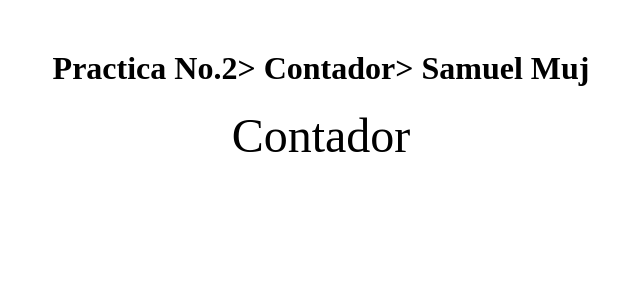
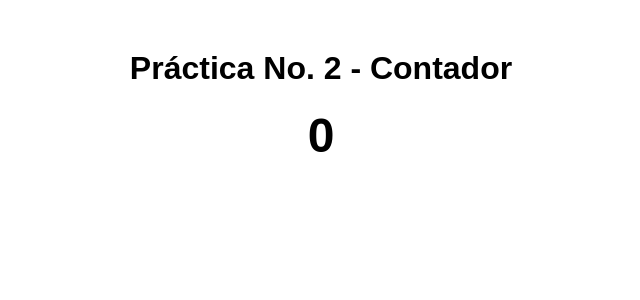
Before and after one commit to smujr-code/practica2-angular, an Angular app: page / in a window 1280 px wide. Shown: the top 300 px of the page, without its empty margins (319-959 px from the left). Built offline with nearby package versions, Linux system fonts and the light colour scheme.

Commit message:
mostrar contador en la interfaz

```diff
--- a/src/app/app.html
+++ b/src/app/app.html
@@ -1,5 +1,6 @@
-<div style="text-align: center; margin-top: 50px;">
-
-  <h1>Practica No.2> Contador> Samuel Muj</h1>
-<div style="font-size: 48px;"> Contador</div>
+<div style="text-align: center; margin-top: 50px; font-family: Arial, sans-serif;">
+  <h1>Práctica No. 2 - Contador</h1>
+  <div style="font-size: 48px; margin: 20px; font-weight: bold;">
+    {{ contador }}
+  </div>
 </div>
```
